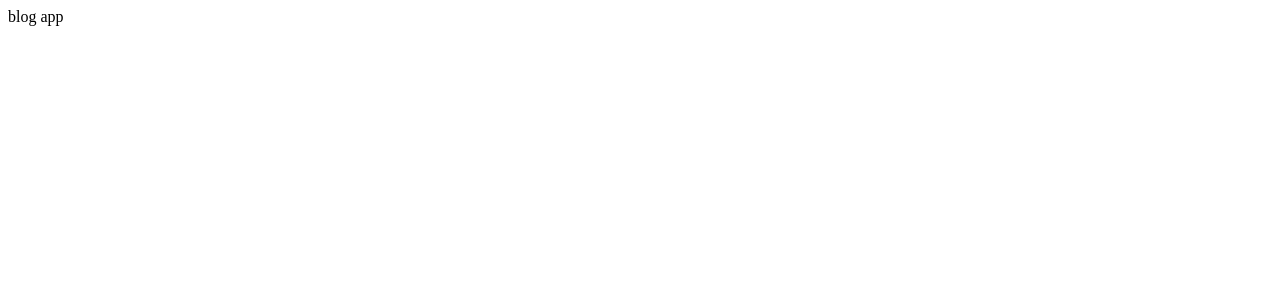
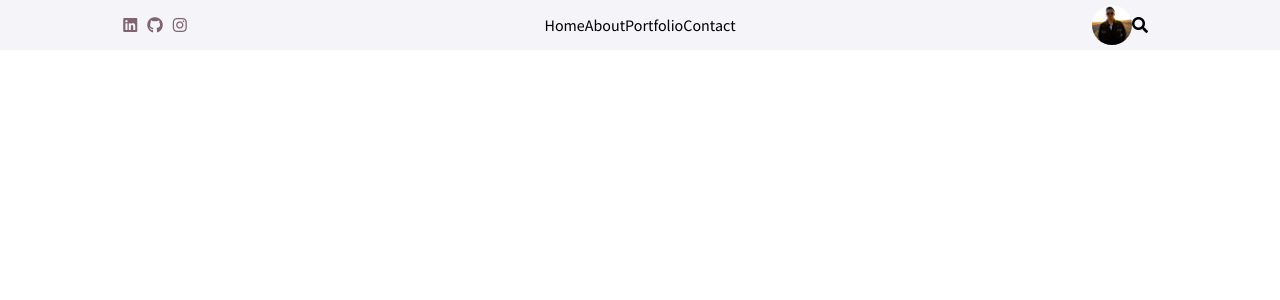
Before and after one commit to noerios/byenoe-blog, a React (Create React App) app: page / in a window 1280 px wide. Shown: the top 300 px of the page. Built offline with nearby package versions, Linux system fonts and the light colour scheme; a web font is replaced by a local one.

Commit message:
navbar start

```diff
--- a/public/index.html
+++ b/public/index.html
@@ -13,6 +13,11 @@
     <link rel="preconnect" href="https://fonts.googleapis.com">
     <link rel="preconnect" href="https://fonts.gstatic.com" crossorigin>
     <link href="https://fonts.googleapis.com/css2?family=Playfair+Display:ital,wght@0,400;0,500;0,600;0,700;1,600;1,700&family=Source+Sans+Pro:ital,wght@0,200;0,300;0,400;0,600;0,700;0,900;1,200;1,300;1,400;1,600;1,700;1,900&display=swap" rel="stylesheet">
+    <link rel="stylesheet" href="https://cdnjs.cloudflare.com/ajax/libs/font-awesome/5.15.3/css/all.min.css" integrity="sha512-iBBXm8fW90+nuLcSKlbmrPcLa0OT92xO1BIsZ+ywDWZCvqsWgccV3gFoRBv0z+8dLJgyAHIhR35VZc2oM/gI1w==" crossorigin="anonymous" referrerpolicy="no-referrer" />
+    <style>
+    * {
+      margin: 0;
+    }</style>
     <title>Blog React App</title>
   </head>
   <body>
--- a/src/App.js
+++ b/src/App.js
@@ -1,10 +1,12 @@
+import { TopBar } from "./topbar/TopBar";
 
 
 function App() {
   return (
-    <div className="App">
-      blog app
-    </div>
+    <>
+    <TopBar />
+
+    </>
   );
 }
 
--- /dev/null
+++ b/src/topbar/TopBar.jsx
@@ -0,0 +1,29 @@
+import "./topbar.css";
+import headShot from "../images/AboutPageHeadshot.jpg";
+
+export const TopBar = () => {
+    return (
+        <div className="top">
+            <div className="topLeft">
+                <i className="topIcon fab fa-linkedin"></i>
+                <i className="topIcon fab fa-github"></i>
+                <i className="topIcon fab fa-instagram"></i>
+                </div>
+            <div className="topCenter">
+                <ul className="topList">
+                    <li className="topListItem">Home</li>
+                    <li className="topListItem">About</li>
+                    <li className="topListItem">Portfolio</li>
+                    <li className="topListItem">Contact</li>
+                </ul>
+            </div>
+            <div className="topRight">
+                <img
+                className="topImg"
+                src={headShot}
+                alt="" />
+                <i className="topSearchIcon fas fa-search"></i>
+            </div>
+        </div>
+    )
+}
--- /dev/null
+++ b/src/topbar/topbar.css
@@ -0,0 +1,43 @@
+.top{
+    width: 100%;
+    height: 50px;
+    background-color: #F4F4F9;
+    position: sticky;
+    top: 0;
+    display: flex;
+    align-items: center;
+    font-family: 'Source Sans Pro', sans-serif;
+}
+
+.topLeft,.topRight{
+    flex: 3;
+    display: flex;
+    align-items: center;
+    justify-content: center;
+}
+
+.topCenter{
+    flex:6
+}
+
+.topIcon{
+    font-size: 1rem;
+    margin-right: 10px;
+    color: #7F636E;
+    cursor: pointer;
+}
+
+.topImg{
+    width: 40px;
+    height: 40px;
+    border-radius: 50%;
+    object-fit: cover;
+}
+
+.topList{
+    display:flex;
+    justify-content: center;
+    margin: 0;
+    padding: 0;
+    list-style: none;
+}
```
Also changed, not shown: src/images/AboutPageHeadshot.jpg (added), 1 other file (tests, documents, lock files or other folders).
